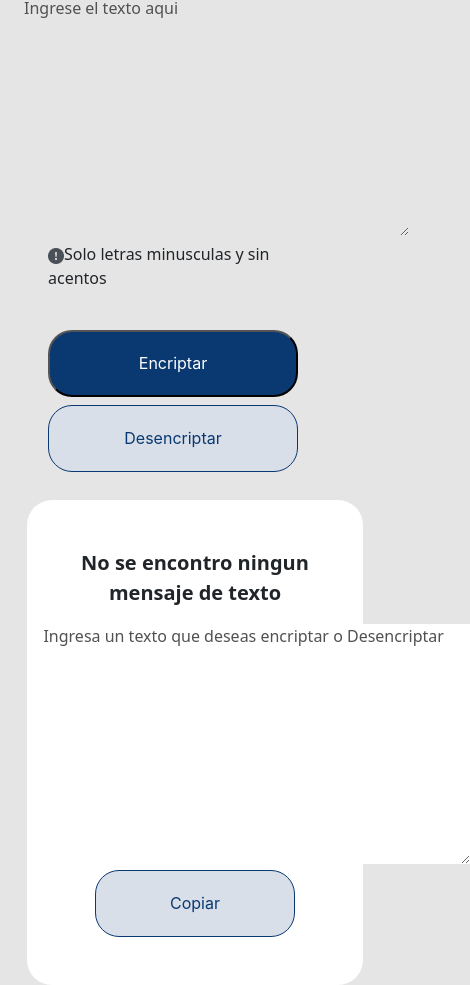
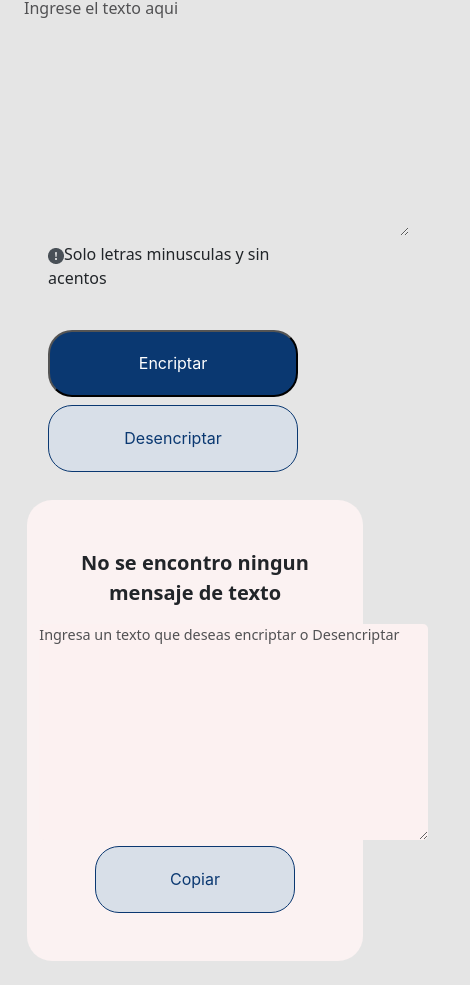
Before and after one commit to hazel-chavez/challengeonecodificador4, a plain HTML site: page index.html in a window 390 px wide. Shown: the part 92-1077 px from the top of the page, 470 px wide, since content can reach past the window. Drawn offline with nearby package versions, Linux system fonts and the light colour scheme.

Commit message:
Solucionando Error responsivo del textarea

```diff
--- a/index.html
+++ b/index.html
@@ -25,7 +25,7 @@
             </div>
             <!-- aside -->
             <div
-                class="cuadro col-11 col-xl-4  col-md-12 col-xs-12 text-center  mt-3 order-2 order-xl-0 order-md-2 order-xs-2 m-auto">
+                class="cuadro col-11 col-xl-4  col-md-12 col-xs-12 text-center  mt-3 order-2 order-xl-0 order-md-2 order-xs-2">
                 <img class="muñeco mt-4 d-none d-md-none d-xl-block"
                     src="img/Muñeco (1).png" alt="muñeco">
                 <p class="fw-bold fs-5 mt-5 mt-md-2">No se encontro ningun
@@ -33,7 +33,7 @@
                     texto</p>
                 <textarea class="mensaje-text text-xs-center text-md-center"
                     name="mensaje-text" id="mensaje-text" cols="45" rows="10"
-                    placeholder=" Ingresa un texto que deseas encriptar o Desencriptar"></textarea><br>
+                    placeholder="Ingresa un texto que deseas encriptar o Desencriptar"></textarea><br>
                 <button class="btn_copiar mb-5" id="btn_copiar"
                     onclick="copiar()">Copiar</button>
             </div>
--- a/style.css
+++ b/style.css
@@ -27,16 +27,20 @@ textarea:focus {
 	color: #0a3871;
 }
 .cuadro {
-	background: #ffff;
+	background-color: #fbf2f2;
 	border-radius: 25px;
+	margin: 0 auto;
+	margin-bottom: 0.5rem;
 	/* height: 944px;*/
 }
 .mensaje-text {
-	border: none;
-	background: #ffff;
+	border-radius: 5px;
+	background: #fcf1f1;
+	font-size: clamp(0.9rem, 2vw, 1rem);
+
 }
 
-.mensaje-text textarea:focus {
+textarea.mensaje-text:focus {
 	outline: none;
 }
 .btn_copiar {
@@ -87,6 +91,8 @@ textarea:focus {
 	text-align: center;
 	color: #0a3871;
 }
+
+
 @media screen and(min-width: 768px) and (max-width: 1024px) {
 	img.muñeco.p-5.d-none.d-md-block {
 		max-width: 150px;
@@ -94,4 +100,6 @@ textarea:focus {
 	.container-button .row {
 		margin: 0;
 	}
+
+
 }
```
Also changed, not shown: script.js (+12 -2 lines).
